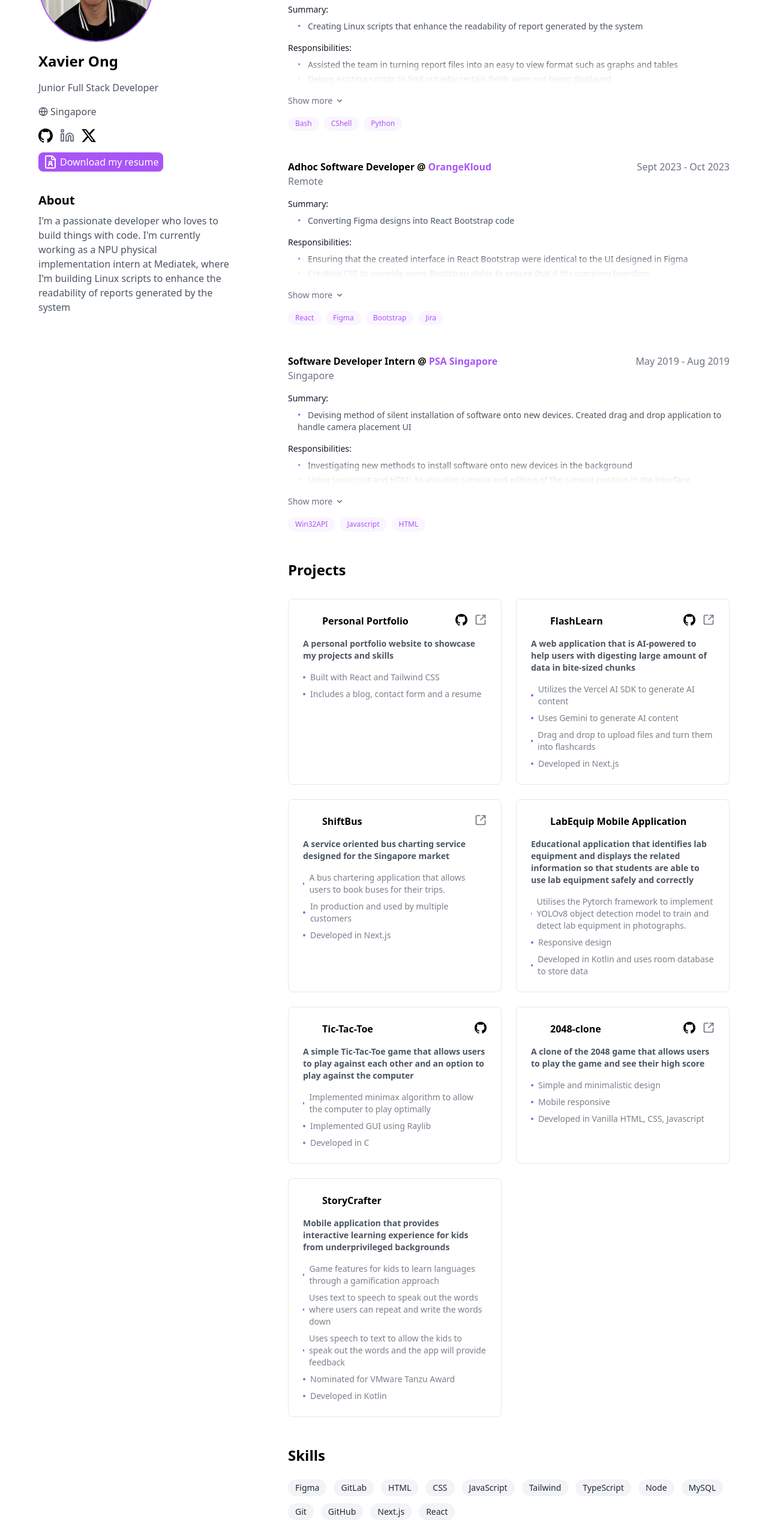
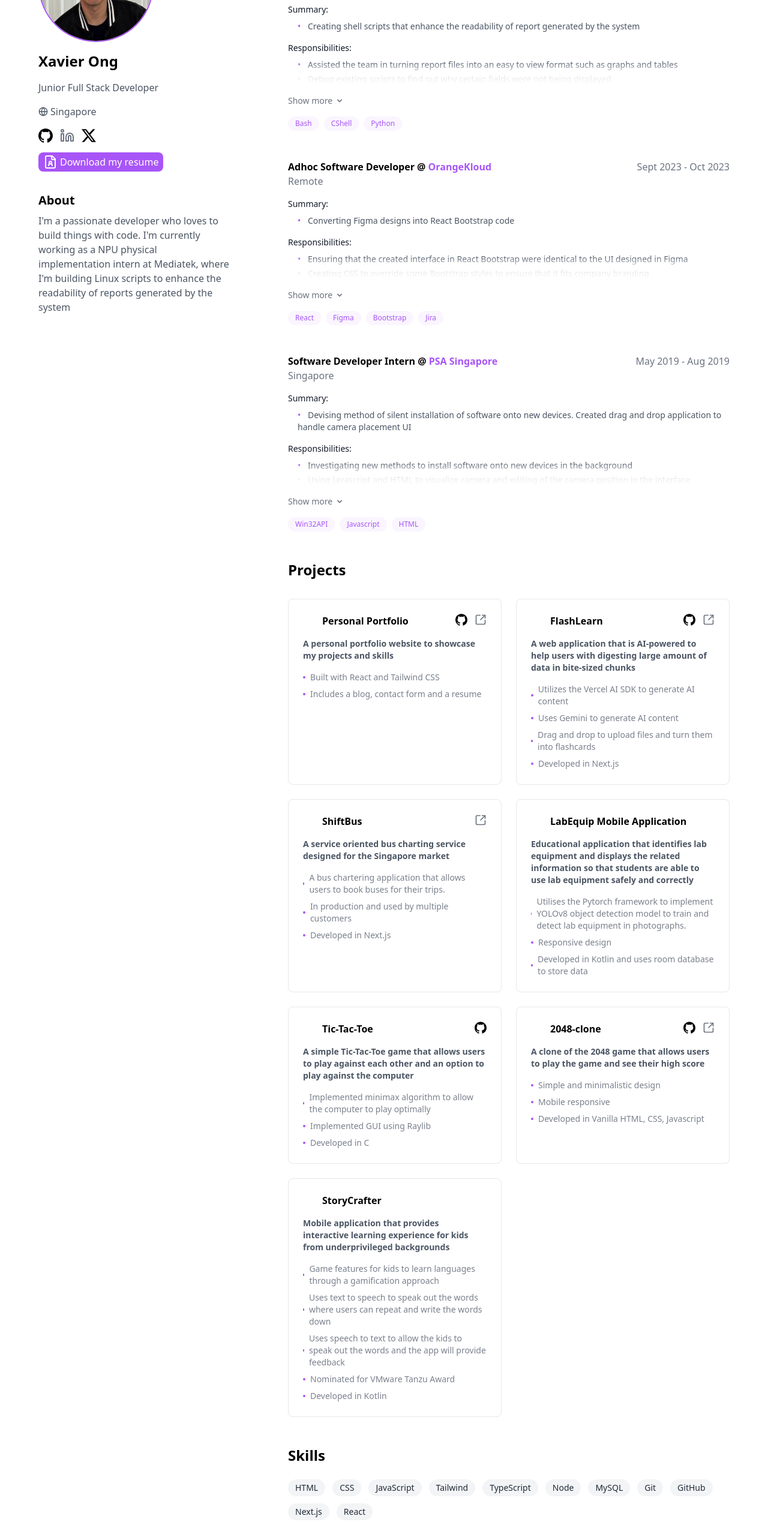
Before and after one commit to xavieroyj/portfolio, an Astro site: page /about in a window 1280 px wide. Shown: the part 240-2797 px from the top of the page at 60% size. Built offline with nearby package versions, Linux system fonts and the light colour scheme; Astro itself is replaced by a stand-in of ours; some icons are missing.

Commit message:
Updated about information

```diff
--- a/src/pages/about.astro
+++ b/src/pages/about.astro
@@ -10,7 +10,7 @@ const experiences = [
         period: "Sept 2024 - Present",
         location: "Singapore",
         summary:
-            "Creating Linux scripts that enhance the readability of report generated by the system",
+            "Creating shell scripts that enhance the readability of report generated by the system",
         achievements: [
             "Assisted colleague in adding new fields to an existing script that generates report",
             "Created an easy interface to view report in HTML format with basic filtering",
@@ -142,8 +142,6 @@ const projects = [
 ];
 
 const skills = [
-    "Figma",
-    "GitLab",
     "HTML",
     "CSS",
     "JavaScript",
```
